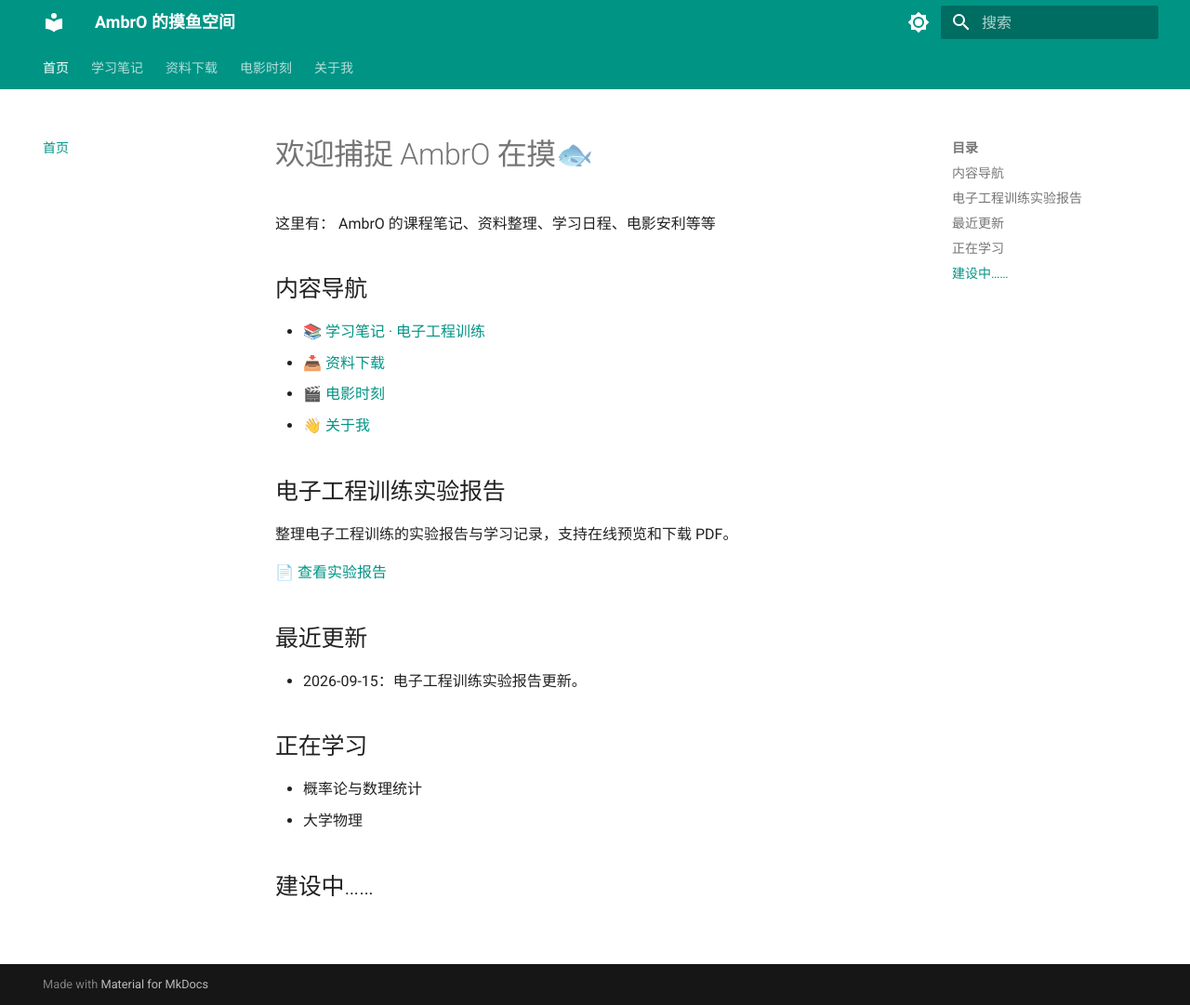
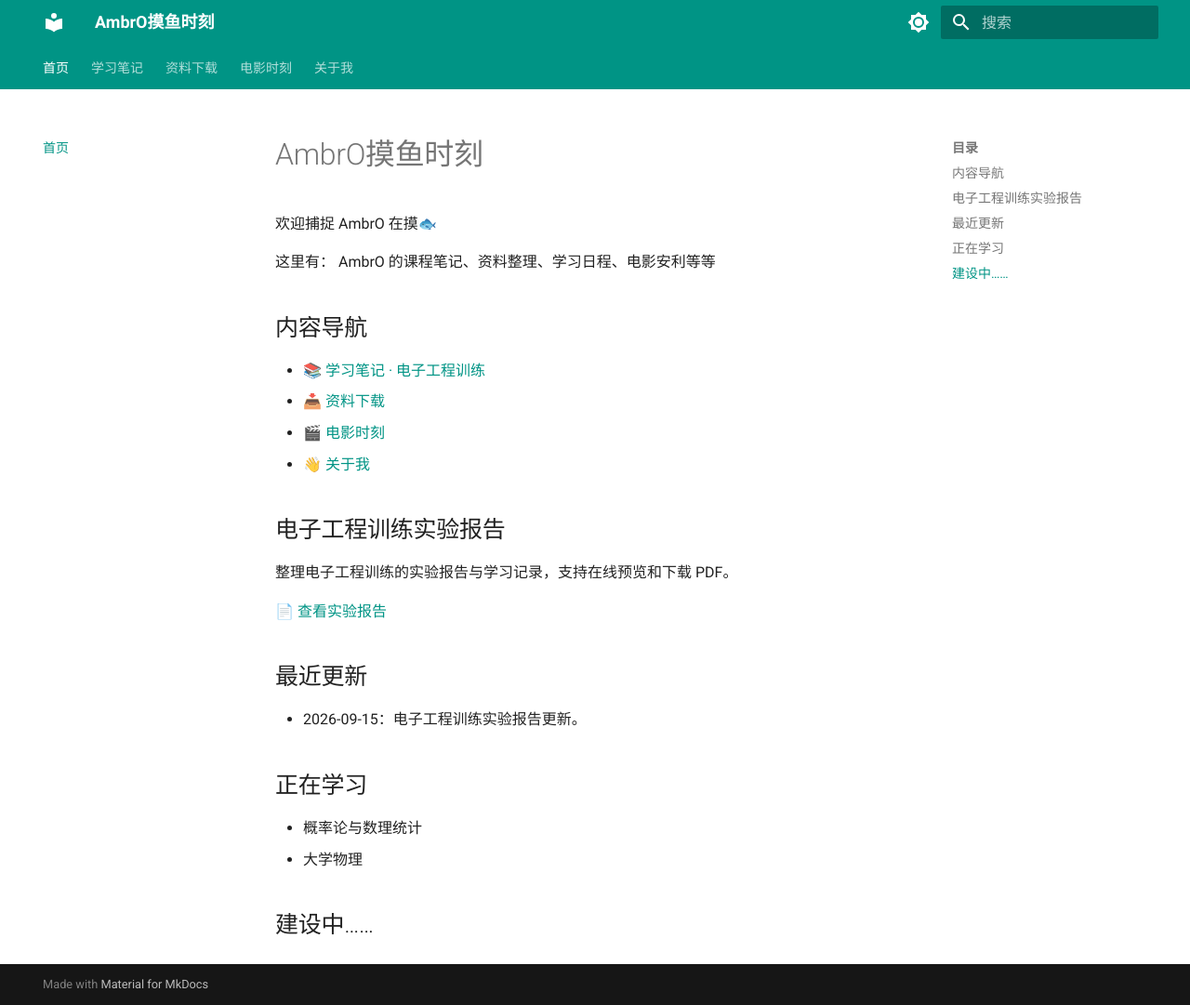
Before and after one commit to 7Ambrose/7Ambrose.github.io, an MkDocs documentation site: the page built from docs/index.md, in a window 1280 px wide and 1081 px high. Shown: the whole window at 93% size. Built offline with MkDocs 1.6.1 and Material for MkDocs 9.7.7, drawn with Linux system fonts in a browser that asks for light colours.

Commit message:
Use personal homepage URL and AmbrO site title

```diff
--- a/docs/index.md
+++ b/docs/index.md
@@ -1,4 +1,6 @@
-# 欢迎捕捉 AmbrO 在摸🐟️
+# AmbrO摸鱼时刻
+
+欢迎捕捉 AmbrO 在摸🐟️
 
 这里有： AmbrO 的课程笔记、资料整理、学习日程、电影安利等等
 
--- a/mkdocs.yml
+++ b/mkdocs.yml
@@ -1,6 +1,6 @@
-site_name: AmbrO 的摸鱼空间
+site_name: AmbrO摸鱼时刻
 site_description: AmbrO的课程笔记、资料整理、学习日程与电影安利
-site_url: https://7ambrose.github.io/AmbrOse.github.io/
+site_url: https://7ambrose.github.io/
 
 use_directory_urls: true
 
```
